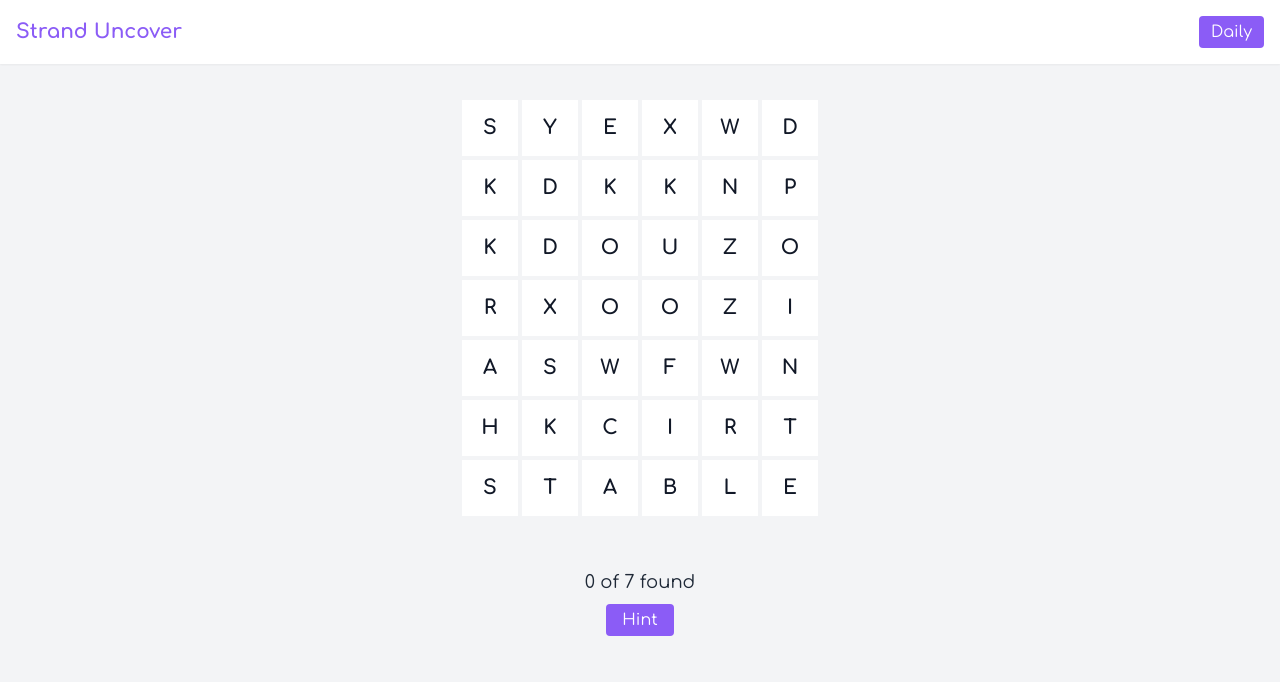
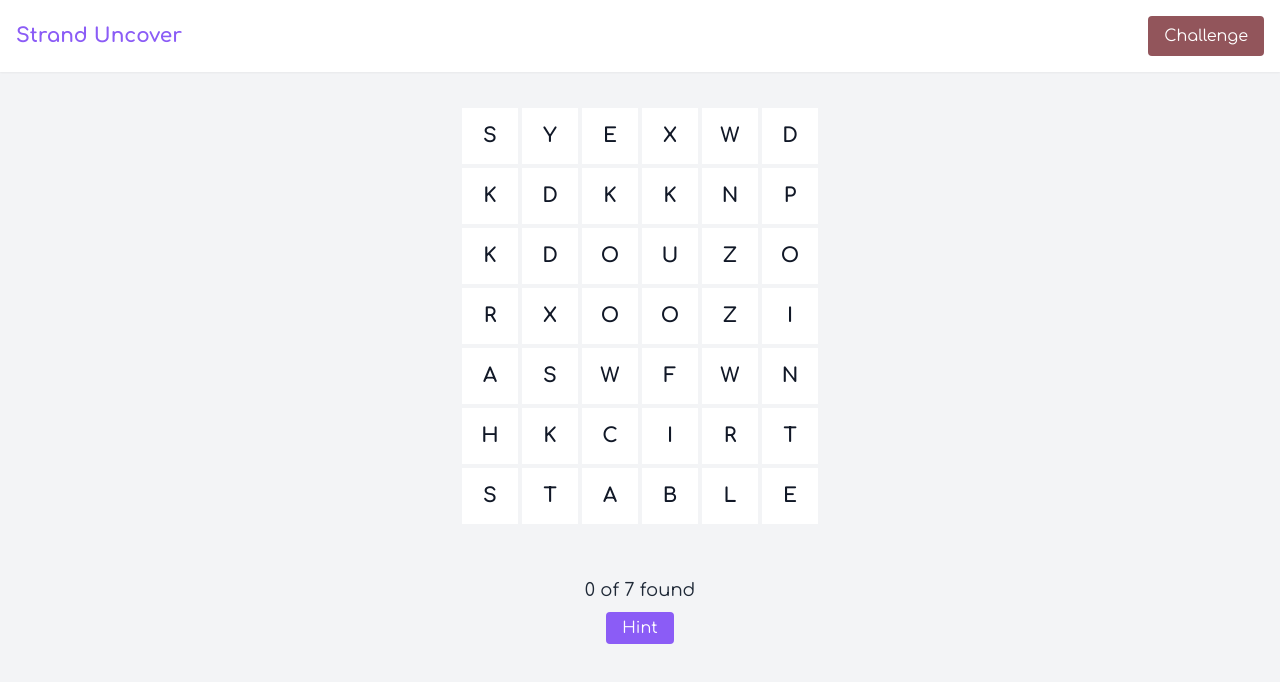
Before and after one commit to Heminyildiz/StrandUncover, a React (Vite) app: page / in a window 1280 px wide. Shown: the top 682 px of the page. Built offline with nearby package versions, Linux system fonts and the light colour scheme.

Commit message:
Update Header.jsx

```diff
--- a/src/components/Header.jsx
+++ b/src/components/Header.jsx
@@ -1,44 +1,37 @@
 import React, { useState } from "react";
 
+/**
+ * Sadece "Zen" ve "Challenge" mod seçenekleri.
+ * Buton renkleri #92555B ve boyutları eşitlendi.
+ */
 function Header({ mode, setMode }) {
   const [open, setOpen] = useState(false);
 
-  const handleToggleDropdown = () => {
-    setOpen(!open);
-  };
-
-  const handleSelectMode = (selectedMode) => {
-    setMode(selectedMode);
+  const toggleDropdown = () => setOpen(!open);
+  const handleSelectMode = (m) => {
+    setMode(m);
     setOpen(false);
   };
 
   return (
     <header className="bg-white p-4 shadow-sm w-full">
       <nav className="flex items-center justify-between container mx-auto relative">
-        {/* Sol taraf: Başlık */}
-        <h1 className="text-xl font-bold text-brandPrimary">Strand Uncover</h1>
+        {/* Logo / Başlık */}
+        <h1 className="text-xl font-bold text-brandPrimary">
+          Strand Uncover
+        </h1>
 
         {/* Sağ tarafta drop-down */}
         <div className="relative">
           <button
-            onClick={handleToggleDropdown}
-            className="px-3 py-1 rounded bg-brandPrimary text-white hover:bg-brandSecondary transition"
+            onClick={toggleDropdown}
+            className="px-4 py-2 rounded bg-[#92555B] text-white hover:opacity-80 transition"
           >
-            {mode === "daily"
-              ? "Daily"
-              : mode === "zen"
-              ? "Zen"
-              : "Challenge"}
+            {mode === "zen" ? "Zen" : "Challenge"}
           </button>
 
           {open && (
             <div className="absolute right-0 mt-2 w-32 bg-white shadow-md rounded z-50">
-              <button
-                onClick={() => handleSelectMode("daily")}
-                className="block w-full text-left px-4 py-2 hover:bg-brandLight"
-              >
-                Daily
-              </button>
               <button
                 onClick={() => handleSelectMode("zen")}
                 className="block w-full text-left px-4 py-2 hover:bg-brandLight"
```
